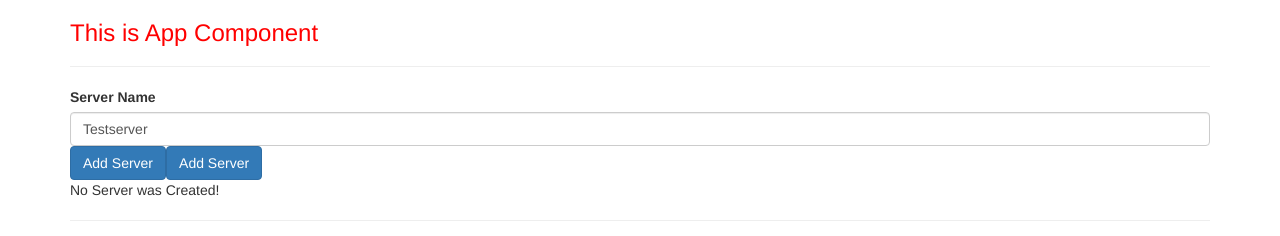
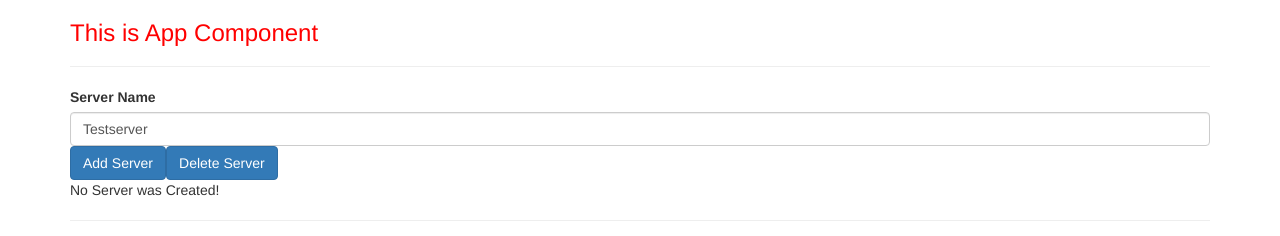
Before and after one commit to AmeyaChavre/Ng-Server-Client, an Angular app in the folder ng8-app/: page / in a window 1280 px wide. Shown: the top 236 px of the page. Built offline with nearby package versions, Linux system fonts and the light colour scheme.

Commit message:
Commit#274

```diff
--- a/ng8-app/src/app/servers/servers.component.html
+++ b/ng8-app/src/app/servers/servers.component.html
@@ -27,7 +27,7 @@ class="btn btn-primary"
 [disabled]="!allowNewServer"
 (click)="onDeleteServer()"
 >
-Add Server
+Delete Server
 </button>
 <!--<p [innerText]="allowNewServer"></p>-->
 <!---p> {{serverCreationStatus}} </p-->
```
